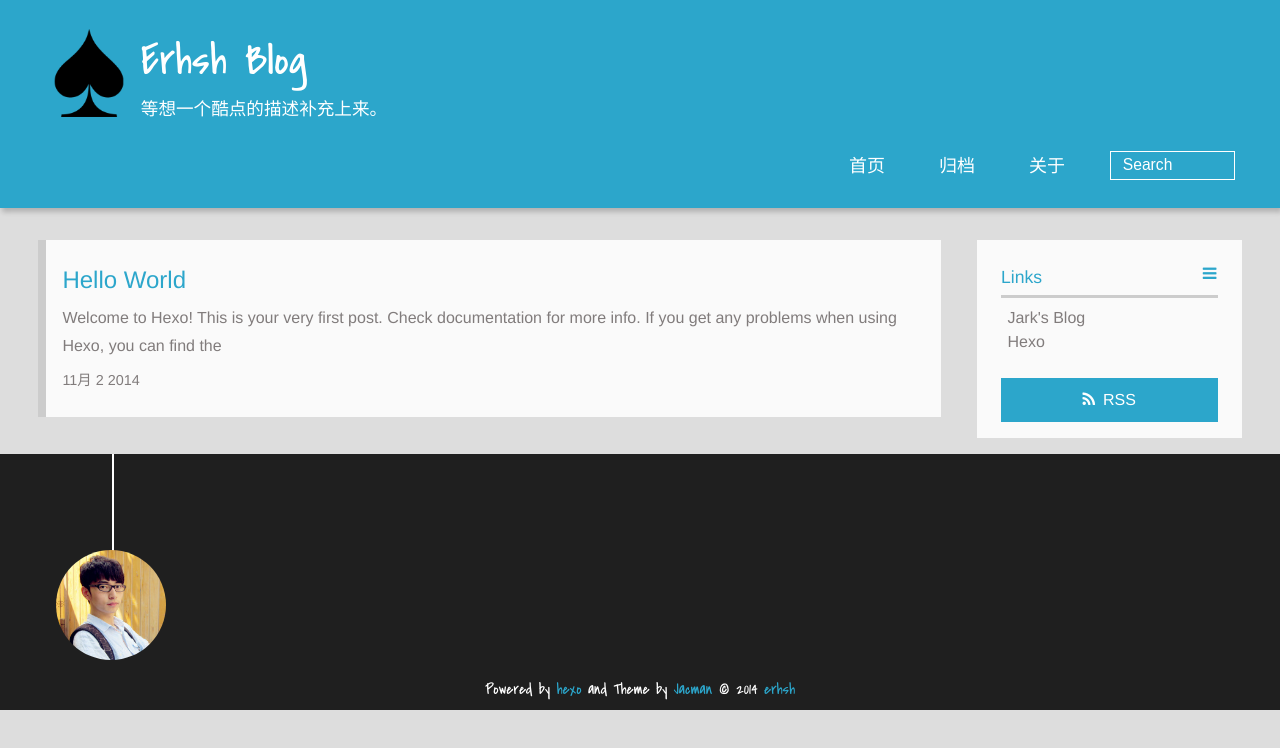
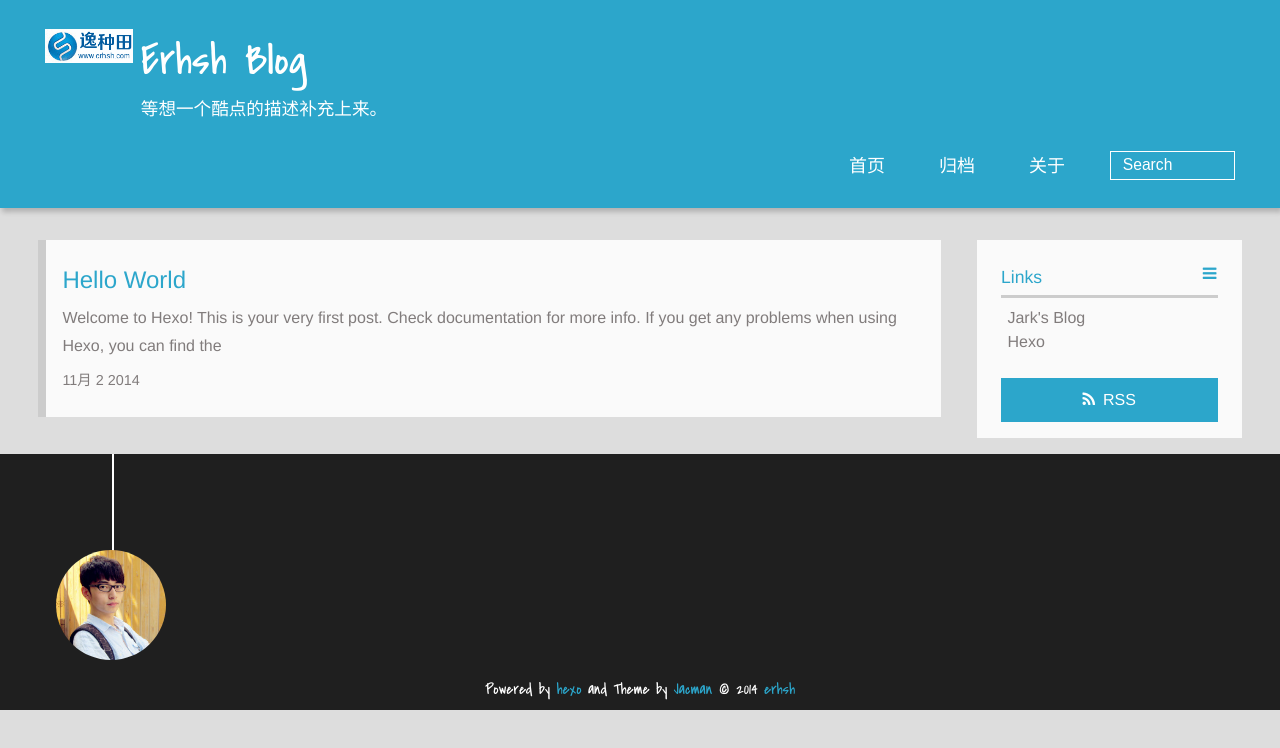
Before and after one commit to erhsh/erhsh.github.io, a plain HTML site: page index.html in a window 1280 px wide. Drawn offline with Linux system fonts and the light colour scheme.

Commit message:
Site updated: 2014-11-02 15:43:58

```diff
--- a/index.html
+++ b/index.html
@@ -32,7 +32,7 @@
       <div>
 
 			<div id="imglogo">
-				<a href="/"><img src="/img/logo.png" alt="Erhsh Blog" title="Erhsh Blog"/></a>
+				<a href="/"><img src="/img/logo.gif" alt="Erhsh Blog" title="Erhsh Blog"/></a>
 			</div>
 
 			<div id="textlogo">
```
Also changed, not shown: img/logo.gif (added).
